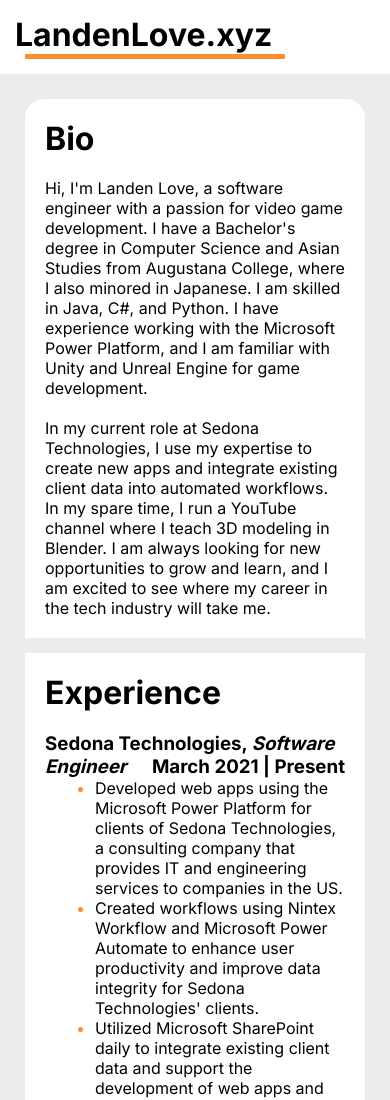
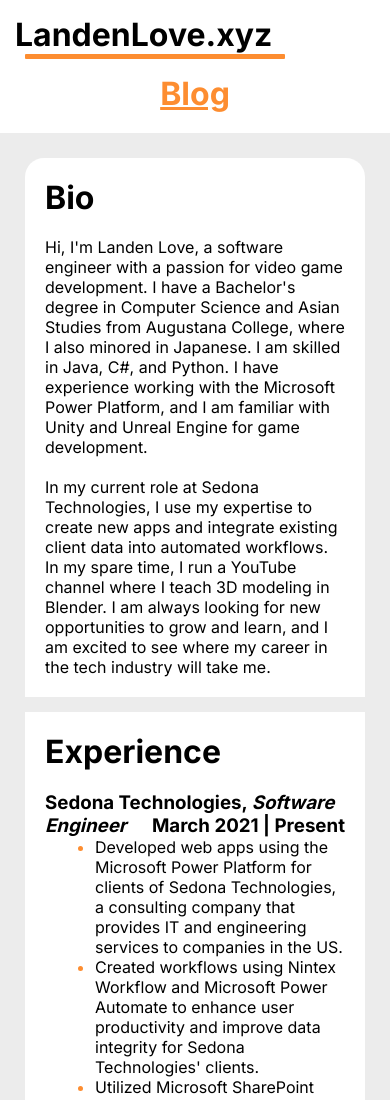
Before and after one commit to QCgeneral29/landenlove.xyz_2.0, a plain HTML site: page index.html in a window 390 px wide. Shown: the top 1100 px of the page. Drawn offline with Linux system fonts and the light colour scheme.

Commit message:
Added blog link for mobile.

```diff
--- a/index.html
+++ b/index.html
@@ -13,6 +13,8 @@
 <body>
 
     <h1 class="logo">LandenLove.xyz<div class="logo-underline"></div></h1>
+
+    <h1 class="blog-link-mobile"><a href="/blog">Blog</a></h1>
 
     <div class="sidebar">
         <ul>
--- a/style.css
+++ b/style.css
@@ -34,6 +34,10 @@ a {
     position: relative;
     left: 10px;
     border-radius: 1px;
+}
+
+.blog-link-mobile {
+    display: none;
 }
 
 .sidebar {
@@ -123,6 +127,11 @@ a {
         width: 260px;
     }
 
+    .blog-link-mobile {
+        display: block;
+        text-align: center;
+    }
+
     .sidebar {
         display: none;
     }
```
